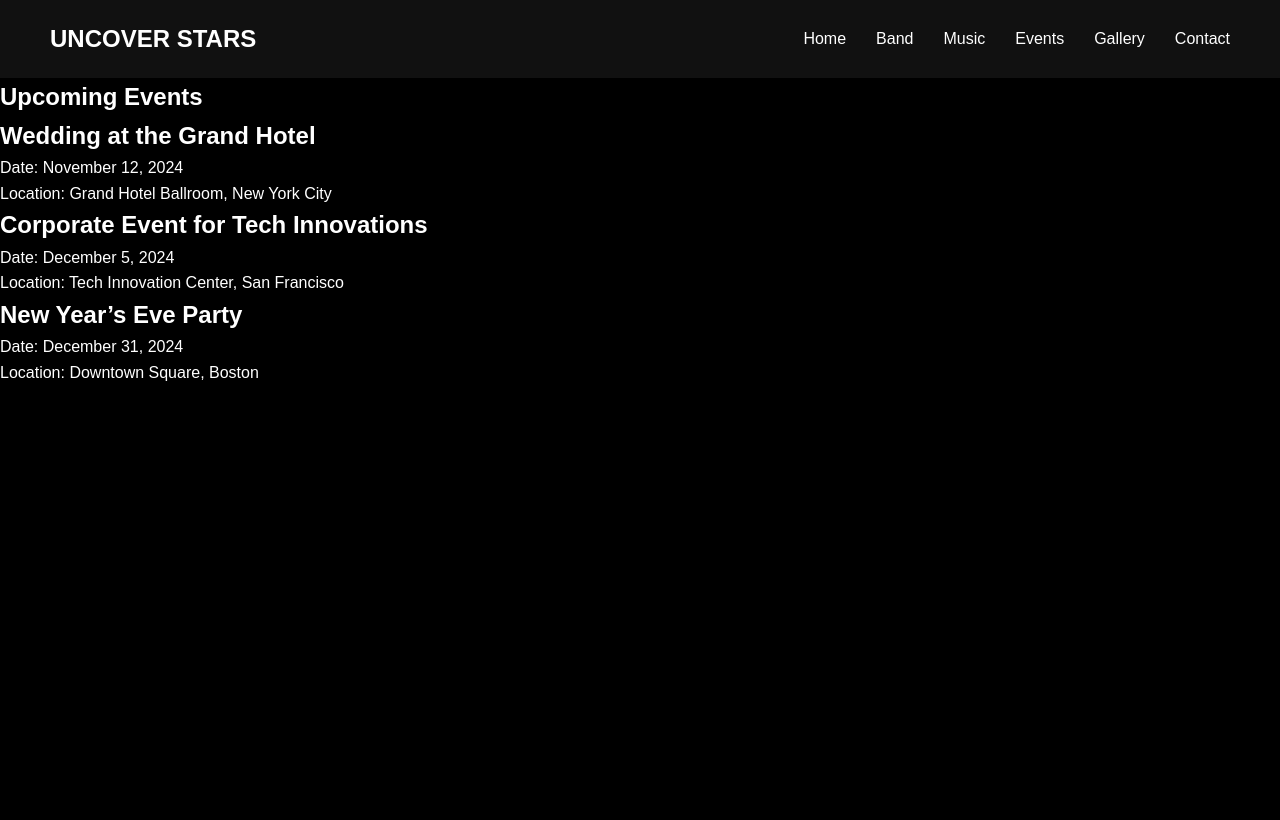
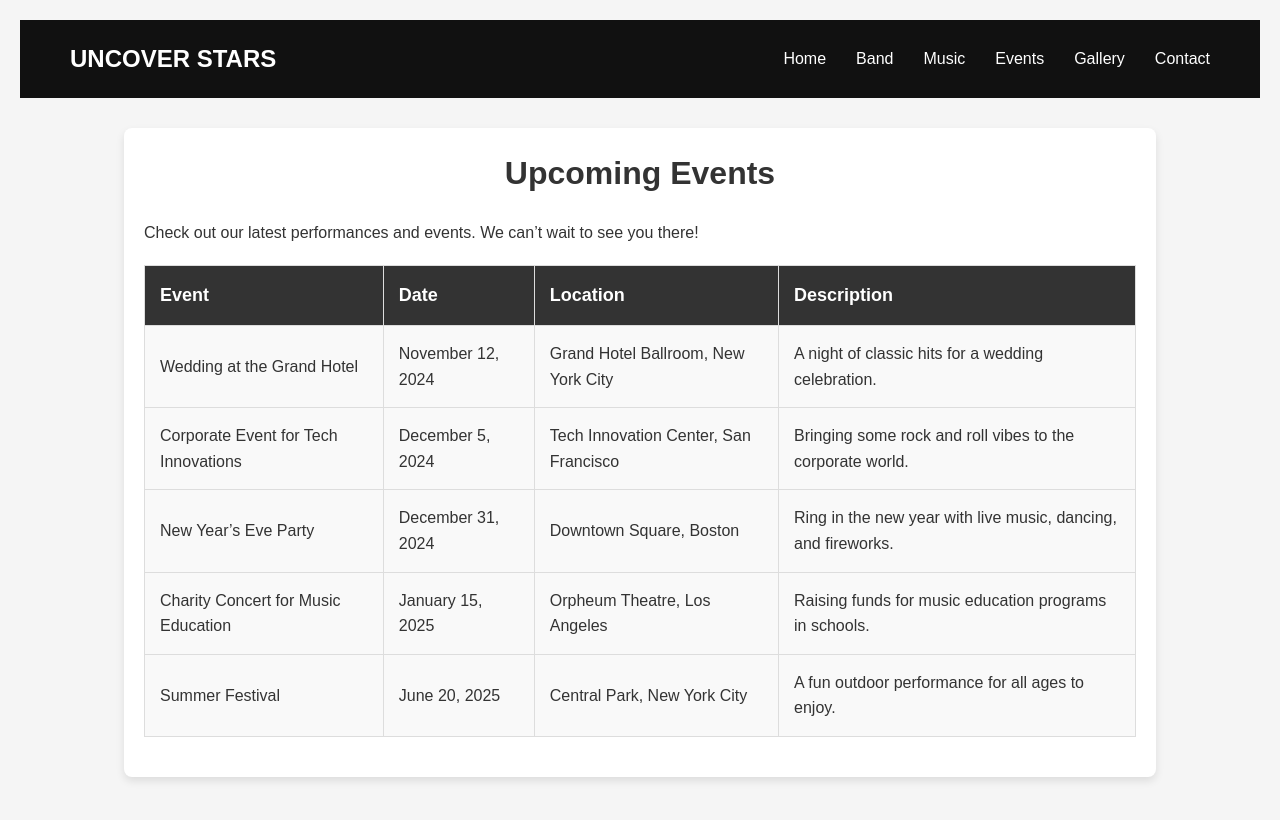
Before and after one commit to Shirin-ezz/uncover, a plain HTML site: page events.html in a window 1280 px wide. Drawn offline with Linux system fonts and the light colour scheme.

Commit message:
Update events.html

```diff
--- a/events.html
+++ b/events.html
@@ -3,8 +3,93 @@
 <head>
     <meta charset="UTF-8">
     <meta name="viewport" content="width=device-width, initial-scale=1.0">
+    <meta name="description" content="Stay up-to-date with the latest events and performances by UnCover Stars.">
     <title>Events - UnCover Stars</title>
     <link href="styles.css" rel="stylesheet"> <!-- External stylesheet link -->
+    <!-- Internal CSS for Events Table -->
+    <style>
+        body {
+            font-family: Arial, sans-serif;
+            background-color: #f5f5f5;
+            color: #333;
+            padding: 20px;
+            margin: 0;
+        }
+
+        .header {
+            display: flex;
+            justify-content: space-between;
+            align-items: center;
+            padding: 20px 50px;
+            background-color: #111;
+            color: #fff;
+        }
+
+        .logo a {
+            color: #fff;
+            font-size: 24px;
+            font-weight: 700;
+            text-decoration: none;
+        }
+
+        .nav {
+            display: flex;
+            gap: 30px;
+        }
+
+        .nav-link {
+            font-size: 16px;
+            font-weight: 400;
+            color: #fff;
+            text-decoration: none;
+        }
+
+        .nav-link:hover {
+            color: #FF00FF;
+        }
+
+        .events-container {
+            width: 80%;
+            margin: 30px auto;
+            padding: 20px;
+            background: #fff;
+            border-radius: 8px;
+            box-shadow: 0 4px 8px rgba(0, 0, 0, 0.1);
+        }
+
+        h1, h2 {
+            text-align: center;
+            margin-bottom: 20px;
+        }
+
+        table {
+            width: 100%;
+            border-collapse: collapse; /* Merge table borders */
+            margin: 20px 0;
+        }
+
+        th, td {
+            padding: 15px;
+            text-align: left;
+            border: 1px solid #ddd; /* Light border between cells */
+        }
+
+        th {
+            background-color: #333;
+            color: #fff;
+            font-size: 18px;
+        }
+
+        td {
+            background-color: #f9f9f9;
+            font-size: 16px;
+        }
+
+        /* Optional: Hover effect for table rows */
+        tr:hover {
+            background-color: #f1f1f1;
+        }
+    </style>
 </head>
 <body>
     <header class="header">
@@ -19,24 +104,52 @@
         </nav>
     </header>
 
-
-    <section class="events">
+    <div class="events-container">
         <h1>Upcoming Events</h1>
-        <div class="event-item">
-            <h2>Wedding at the Grand Hotel</h2>
-            <p>Date: November 12, 2024</p>
-            <p>Location: Grand Hotel Ballroom, New York City</p>
-        </div>
-        <div class="event-item">
-            <h2>Corporate Event for Tech Innovations</h2>
-            <p>Date: December 5, 2024</p>
-            <p>Location: Tech Innovation Center, San Francisco</p>
-        </div>
-        <div class="event-item">
-            <h2>New Year’s Eve Party</h2>
-            <p>Date: December 31, 2024</p>
-            <p>Location: Downtown Square, Boston</p>
-        </div>
-    </section>
+        <p>Check out our latest performances and events. We can’t wait to see you there!</p>
+        <table>
+            <tr>
+                <th>Event</th>
+                <th>Date</th>
+                <th>Location</th>
+                <th>Description</th>
+            </tr>
+            <!-- Event 1 -->
+            <tr>
+                <td>Wedding at the Grand Hotel</td>
+                <td>November 12, 2024</td>
+                <td>Grand Hotel Ballroom, New York City</td>
+                <td>A night of classic hits for a wedding celebration.</td>
+            </tr>
+            <!-- Event 2 -->
+            <tr>
+                <td>Corporate Event for Tech Innovations</td>
+                <td>December 5, 2024</td>
+                <td>Tech Innovation Center, San Francisco</td>
+                <td>Bringing some rock and roll vibes to the corporate world.</td>
+            </tr>
+            <!-- Event 3 -->
+            <tr>
+                <td>New Year’s Eve Party</td>
+                <td>December 31, 2024</td>
+                <td>Downtown Square, Boston</td>
+                <td>Ring in the new year with live music, dancing, and fireworks.</td>
+            </tr>
+            <!-- Event 4 -->
+            <tr>
+                <td>Charity Concert for Music Education</td>
+                <td>January 15, 2025</td>
+                <td>Orpheum Theatre, Los Angeles</td>
+                <td>Raising funds for music education programs in schools.</td>
+            </tr>
+            <!-- Event 5 -->
+            <tr>
+                <td>Summer Festival</td>
+                <td>June 20, 2025</td>
+                <td>Central Park, New York City</td>
+                <td>A fun outdoor performance for all ages to enjoy.</td>
+            </tr>
+        </table>
+    </div>
 </body>
 </html>
```
